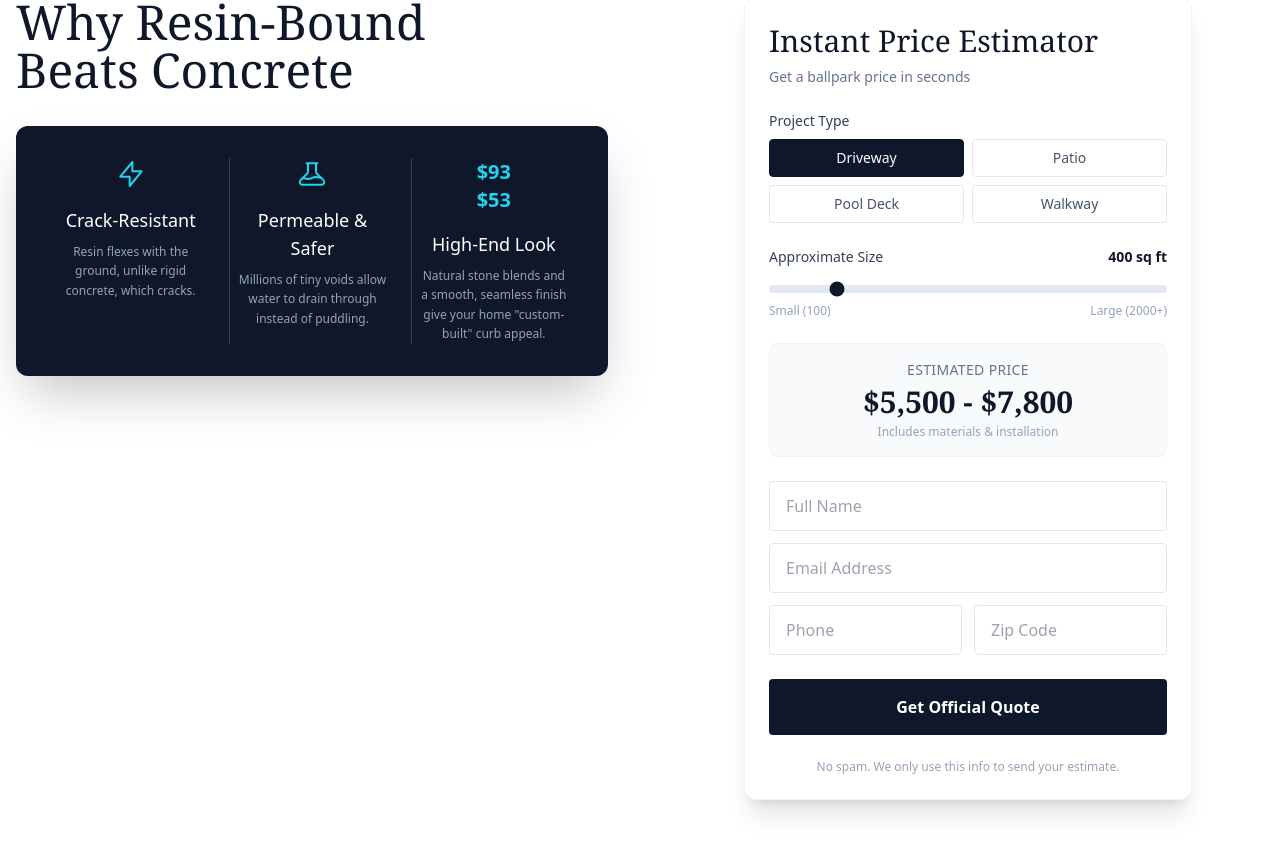
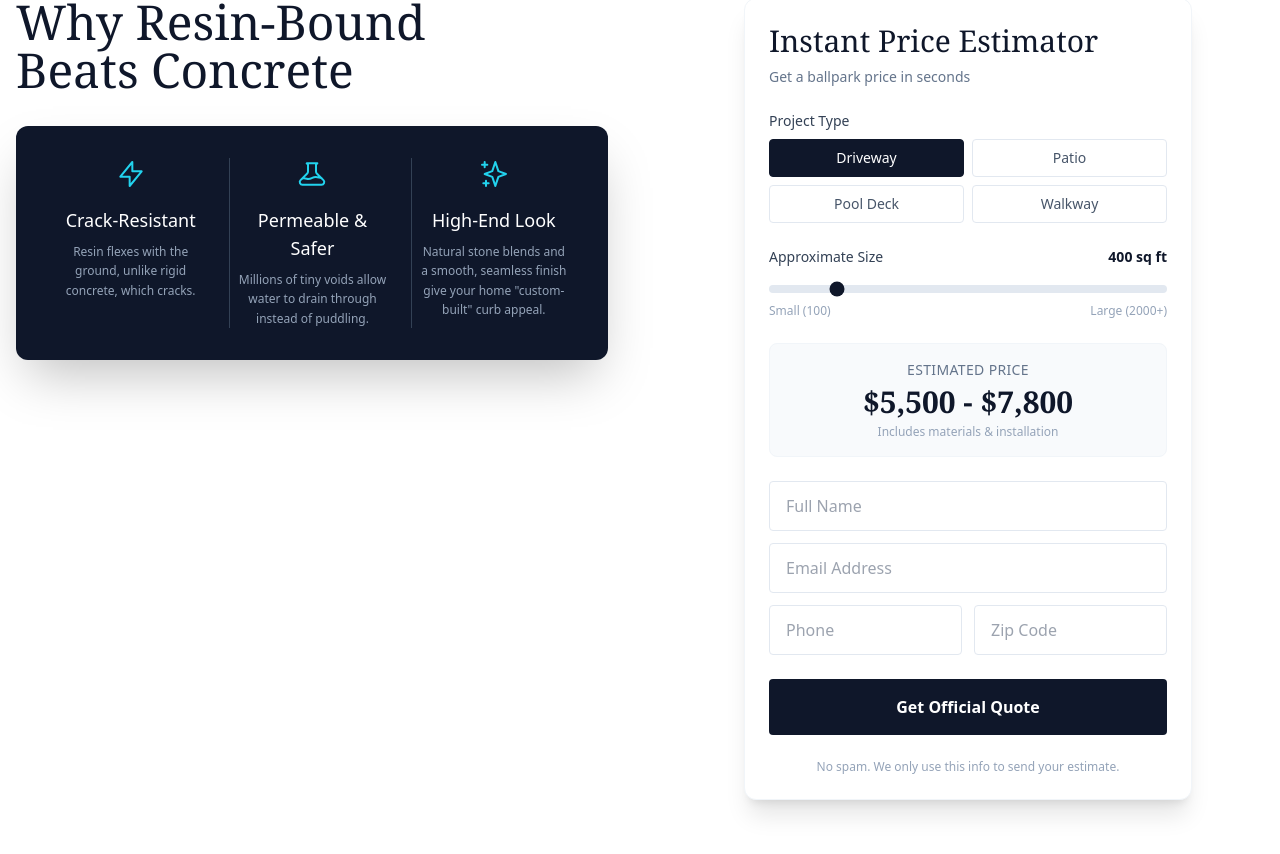
Before and after one commit to Stoneandresin/stoneandresin-site, a Next.js app: page / in a window 1280 px wide. Shown: the part 1690-2544 px from the top of the page. Built offline with nearby package versions, Linux system fonts and the light colour scheme; no server answers.

Commit message:
refactor: remove pricing numbers from high-end look feature

```diff
--- a/app/page.tsx
+++ b/app/page.tsx
@@ -138,7 +138,9 @@ export default function Home() {
                     </div>
                     <div className="px-2">
                       <div className="mb-4 flex justify-center text-cyan-400">
-                        <span className="text-xl font-bold">$93<br/>$53</span>
+                        <svg className="w-8 h-8" fill="none" viewBox="0 0 24 24" stroke="currentColor" strokeWidth={1.5}>
+                          <path strokeLinecap="round" strokeLinejoin="round" d="M5 3v4M3 5h4M6 17v4m-2-2h4m5-16l2.286 6.857L21 12l-5.714 2.143L13 21l-2.286-6.857L5 12l5.714-2.143L13 3z" />
+                        </svg>
                       </div>
                       <h3 className="text-lg font-medium mb-2">High-End Look</h3>
                       <p className="text-xs text-slate-400 leading-relaxed">
```
